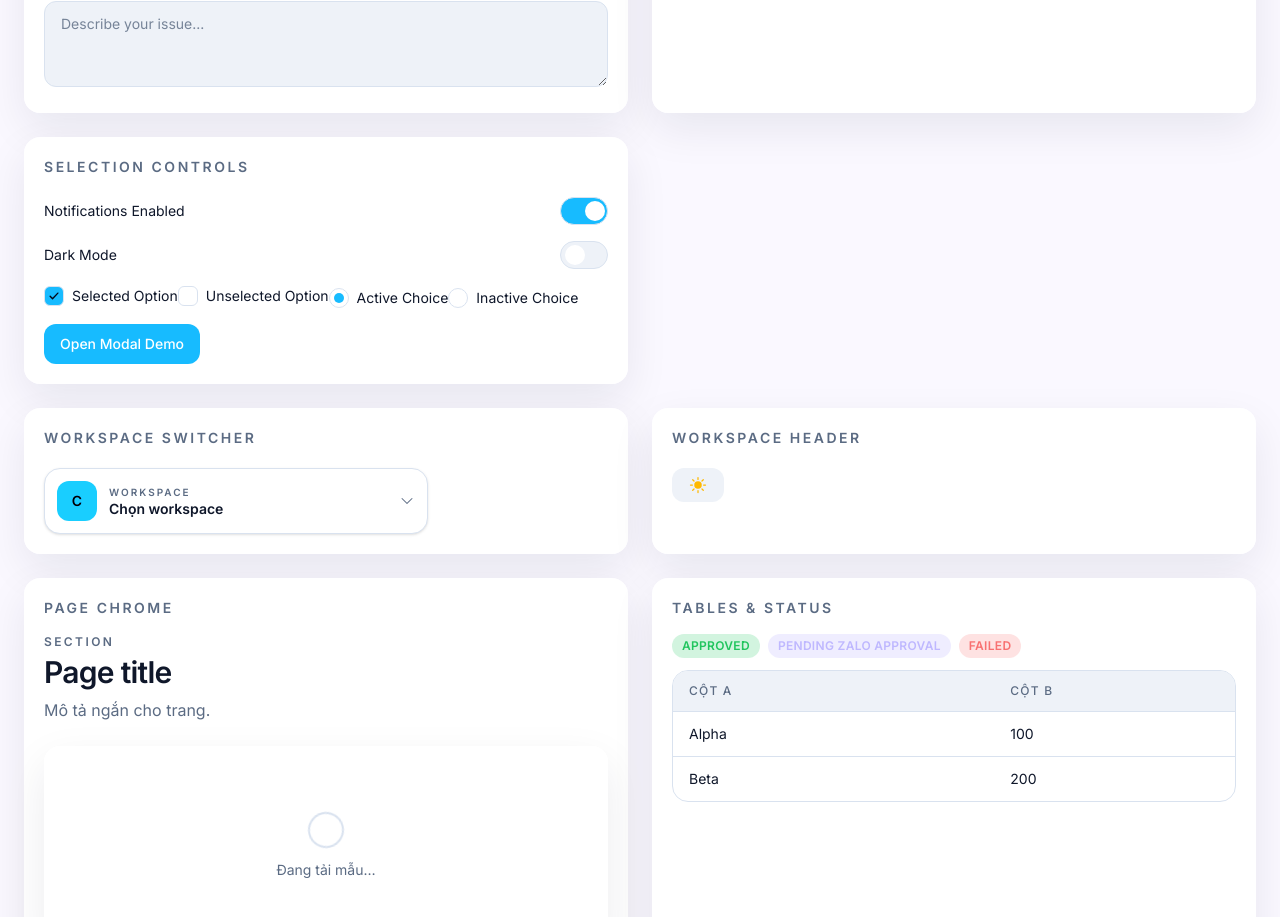
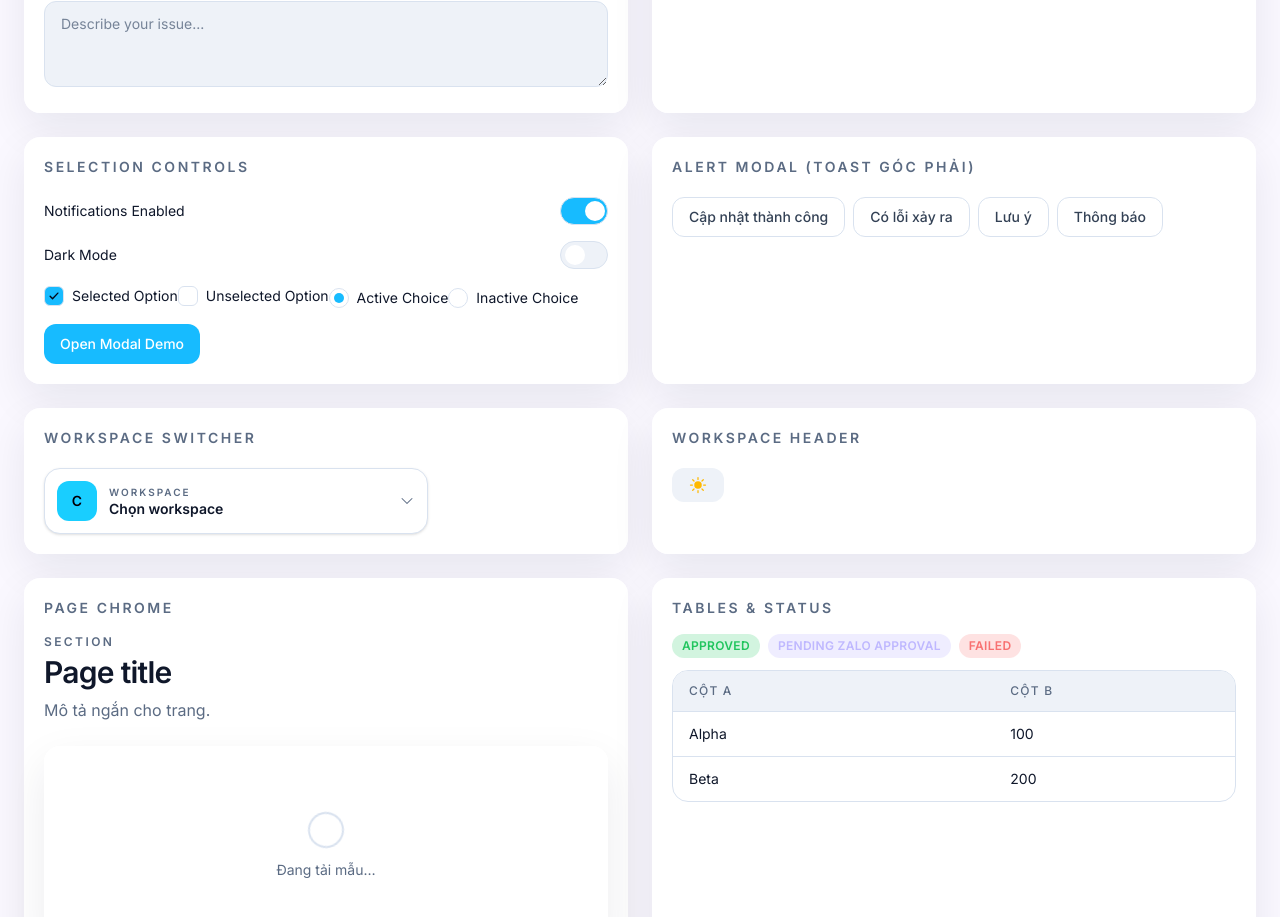
Before and after one commit to huong-dao/next_comvia, a Next.js app: page /ui-kit in a window 1280 px wide. Shown: the part 1436-2353 px from the top of the page. Built offline with nearby package versions, Linux system fonts and the light colour scheme.

Commit message:
sửa giao diện alert modal

```diff
--- a/app/ui-kit/page.tsx
+++ b/app/ui-kit/page.tsx
@@ -16,11 +16,20 @@ import { WorkspaceSwitcher } from "@/components/layout/workspace-switcher";
 import { WorkspaceTopbar } from "@/components/layout/workspace-topbar";
 import { EntityStatusBadge } from "@/components/ui/entity-status-badge";
 import { Modal } from "@/components/ui/modal";
+import { useAlertModal, type AlertModalType } from "@/components/ui/alert-modal";
 import { SimpleTable } from "@/components/ui/simple-table";
 import { ThemeToggle } from "@/components/ui/theme-toggle";
 
+const ALERT_DEMOS: { type: AlertModalType; title: string; message: string }[] = [
+  { type: "success", title: "Cập nhật thành công", message: "Cập nhật record thành công." },
+  { type: "error", title: "Có lỗi xảy ra", message: "Không thể lưu thay đổi. Vui lòng thử lại." },
+  { type: "warning", title: "Lưu ý", message: "Một vài trường chưa được điền đầy đủ." },
+  { type: "info", title: "Thông báo", message: "Hệ thống sẽ bảo trì lúc 23:00 hôm nay." },
+];
+
 export default function UiKitPage() {
   const [modalOpen, setModalOpen] = useState(false);
+  const { showAlert } = useAlertModal();
   const [notificationsEnabled, setNotificationsEnabled] = useState(true);
   const [darkModeEnabled, setDarkModeEnabled] = useState(false);
   const [checked, setChecked] = useState(true);
@@ -237,6 +246,21 @@ export default function UiKitPage() {
             <Button onClick={() => setModalOpen(true)}>Open Modal Demo</Button>
           </div>
         </Card>
+
+        <Card>
+          <CardTitle>Alert Modal (toast góc phải)</CardTitle>
+          <div className="mt-5 flex flex-wrap gap-2">
+            {ALERT_DEMOS.map((demo) => (
+              <Button
+                key={demo.type}
+                variant="outline"
+                onClick={() => showAlert({ type: demo.type, title: demo.title, message: demo.message })}
+              >
+                {demo.title}
+              </Button>
+            ))}
+          </div>
+        </Card>
       </section>
 
       <section className="grid gap-6 lg:grid-cols-2">
--- a/components/ui/alert-modal.tsx
+++ b/components/ui/alert-modal.tsx
@@ -1,38 +1,43 @@
 "use client";
 
 import * as React from "react";
+import { createPortal } from "react-dom";
 import {
   HiCheckCircle,
   HiExclamationTriangle,
   HiInformationCircle,
   HiXCircle,
+  HiXMark,
 } from "react-icons/hi2";
-import { Modal } from "@/components/ui/modal";
-import { Button } from "@/components/ui/button";
 import { cn } from "@/lib/cn";
 
 export type AlertModalType = "success" | "error" | "warning" | "info";
 
 export type AlertModalOptions = {
   type: AlertModalType;
-  /** Tiêu đề popup. Mặc định suy ra từ `type` (vd "Thành công", "Có lỗi xảy ra"). */
+  /** Dòng tiêu đề in đậm. Mặc định suy ra từ `type` (vd "Thành công", "Có lỗi xảy ra"). */
   title?: string;
   message: string;
-  /** Nhãn nút đóng. Mặc định "Đóng". */
-  closeLabel?: string;
-  /** Gọi khi người dùng đóng popup (nút đóng, nút X, click nền). */
+  /** Gọi khi đóng (bấm X hoặc tự hết giờ). */
   onClose?: () => void;
+  /** Thời gian tự ẩn (ms). Mặc định 5000ms. Truyền <= 0 để không tự ẩn. */
+  duration?: number;
 };
+
+type AlertItem = Required<Pick<AlertModalOptions, "type" | "message" | "duration">> &
+  Pick<AlertModalOptions, "title" | "onClose"> & { id: number };
 
 type AlertModalContextValue = {
   showAlert: (options: AlertModalOptions) => void;
 };
 
+const DEFAULT_DURATION = 5000;
+
 const AlertModalContext = React.createContext<AlertModalContextValue | null>(null);
 
 /**
- * Lấy hàm hiển thị modal alert (popup giữa màn hình, chặn thao tác tới khi đóng) dùng chung
- * toàn app — thay cho banner lỗi/thành công nằm lẻ tẻ trong từng form.
+ * Lấy hàm hiển thị thông báo nổi góc phải màn hình (trượt vào từ bên phải, tự tắt sau 5s hoặc
+ * bấm X) dùng chung toàn app — thay cho banner lỗi/thành công nằm lẻ tẻ trong từng form.
  * Phải được gọi bên trong <AlertModalProvider> (đã mount ở root layout).
  */
 export function useAlertModal(): AlertModalContextValue {
@@ -45,48 +50,135 @@ export function useAlertModal(): AlertModalContextValue {
 
 const TYPE_CONFIG: Record<
   AlertModalType,
-  { Icon: React.ComponentType<{ className?: string }>; iconClass: string; defaultTitle: string }
+  {
+    Icon: React.ComponentType<{ className?: string }>;
+    defaultTitle: string;
+    /** Nền + chữ pastel theo type — cùng tông với `--color-success`/`--color-danger` sẵn có. */
+    className: string;
+  }
 > = {
-  success: { Icon: HiCheckCircle, iconClass: "text-success", defaultTitle: "Thành công" },
-  error: { Icon: HiXCircle, iconClass: "text-danger", defaultTitle: "Có lỗi xảy ra" },
+  success: {
+    Icon: HiCheckCircle,
+    defaultTitle: "Thành công",
+    className: "bg-success/15 text-success",
+  },
+  error: {
+    Icon: HiXCircle,
+    defaultTitle: "Có lỗi xảy ra",
+    className: "bg-danger/15 text-danger",
+  },
   warning: {
     Icon: HiExclamationTriangle,
-    iconClass: "text-amber-500",
     defaultTitle: "Lưu ý",
+    className: "bg-amber-500/15 text-amber-700 dark:text-amber-400",
   },
-  info: { Icon: HiInformationCircle, iconClass: "text-primary", defaultTitle: "Thông báo" },
+  info: {
+    Icon: HiInformationCircle,
+    defaultTitle: "Thông báo",
+    className: "bg-primary/15 text-primary",
+  },
 };
 
-export function AlertModalProvider({ children }: { children: React.ReactNode }) {
-  const [alert, setAlert] = React.useState<AlertModalOptions | null>(null);
+function AlertCard({ item, onDismiss }: { item: AlertItem; onDismiss: () => void }) {
+  const { Icon, defaultTitle, className } = TYPE_CONFIG[item.type];
 
-  const showAlert = React.useCallback((options: AlertModalOptions) => {
-    setAlert(options);
+  // Mount ở translate-x dương (ngoài màn hình bên phải) rồi trượt vào ngay sau đó.
+  // Dùng setTimeout thay vì requestAnimationFrame: rAF không chạy khi tab/pane không
+  // compositing (vd preview ẩn), khiến card đứng yên ở trạng thái "chưa vào".
+  const [entered, setEntered] = React.useState(false);
+  React.useEffect(() => {
+    const timer = setTimeout(() => setEntered(true), 10);
+    return () => clearTimeout(timer);
   }, []);
 
-  const handleClose = React.useCallback(() => {
-    alert?.onClose?.();
-    setAlert(null);
-  }, [alert]);
+  return (
+    <div
+      role="alert"
+      className={cn(
+        "pointer-events-auto w-full max-w-sm rounded-xl p-4 shadow-[var(--shadow-soft)] transition-all duration-300 ease-out",
+        className,
+        entered ? "translate-x-0 opacity-100" : "translate-x-8 opacity-0",
+      )}
+    >
+      <div className="flex items-start gap-2.5">
+        <Icon className="mt-0.5 size-5 shrink-0" aria-hidden />
+        <div className="min-w-0 flex-1">
+          <p className="text-sm font-semibold leading-5">{item.title ?? defaultTitle}</p>
+          <p className="mt-0.5 text-sm leading-5 opacity-90">{item.message}</p>
+        </div>
+        <button
+          type="button"
+          onClick={onDismiss}
+          aria-label="Đóng thông báo"
+          className="shrink-0 rounded-md p-0.5 opacity-70 transition hover:opacity-100"
+        >
+          <HiXMark className="size-4" />
+        </button>
+      </div>
+    </div>
+  );
+}
+
+export function AlertModalProvider({ children }: { children: React.ReactNode }) {
+  const [items, setItems] = React.useState<AlertItem[]>([]);
+  const [mounted, setMounted] = React.useState(false);
+  const itemsRef = React.useRef<AlertItem[]>([]);
+  const timers = React.useRef(new Map<number, ReturnType<typeof setTimeout>>());
+  const idRef = React.useRef(0);
+
+  React.useEffect(() => {
+    setMounted(true);
+  }, []);
+
+  React.useEffect(() => {
+    itemsRef.current = items;
+  }, [items]);
+
+  const dismiss = React.useCallback((id: number) => {
+    const timer = timers.current.get(id);
+    if (timer) {
+      clearTimeout(timer);
+      timers.current.delete(id);
+    }
+    itemsRef.current.find((item) => item.id === id)?.onClose?.();
+    setItems((prev) => prev.filter((item) => item.id !== id));
+  }, []);
+
+  const showAlert = React.useCallback(
+    ({ type, title, message, onClose, duration = DEFAULT_DURATION }: AlertModalOptions) => {
+      const id = (idRef.current += 1);
+      setItems((prev) => [...prev, { id, type, title, message, onClose, duration }]);
+      if (duration > 0) {
+        const timer = setTimeout(() => dismiss(id), duration);
+        timers.current.set(id, timer);
+      }
+    },
+    [dismiss],
+  );
+
+  // Dọn sạch mọi timer còn treo khi provider unmount.
+  React.useEffect(() => {
+    const map = timers.current;
+    return () => {
+      map.forEach((timer) => clearTimeout(timer));
+      map.clear();
+    };
+  }, []);
 
   const value = React.useMemo<AlertModalContextValue>(() => ({ showAlert }), [showAlert]);
-
-  const { Icon, iconClass, defaultTitle } = alert ? TYPE_CONFIG[alert.type] : TYPE_CONFIG.info;
 
   return (
     <AlertModalContext.Provider value={value}>
       {children}
-      <Modal
-        open={alert !== null}
-        onClose={handleClose}
-        title={alert?.title ?? defaultTitle}
-        footer={<Button onClick={handleClose}>{alert?.closeLabel ?? "Đóng"}</Button>}
-      >
-        <div className="flex flex-col items-center space-y-3 py-2 text-center">
-          <Icon className={cn("size-14", iconClass)} aria-hidden />
-          <p className="text-sm text-foreground">{alert?.message}</p>
-        </div>
-      </Modal>
+      {mounted &&
+        createPortal(
+          <div className="pointer-events-none fixed top-4 right-4 z-50 flex w-full max-w-sm flex-col gap-3">
+            {items.map((item) => (
+              <AlertCard key={item.id} item={item} onDismiss={() => dismiss(item.id)} />
+            ))}
+          </div>,
+          document.body,
+        )}
     </AlertModalContext.Provider>
   );
 }
```
